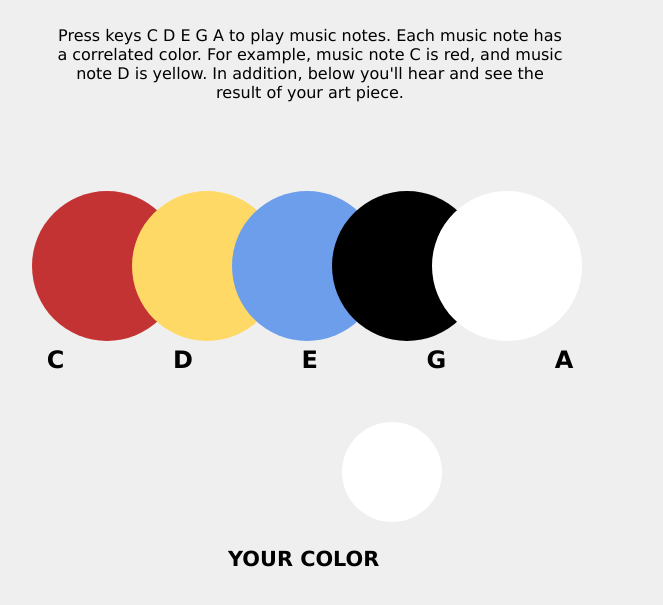
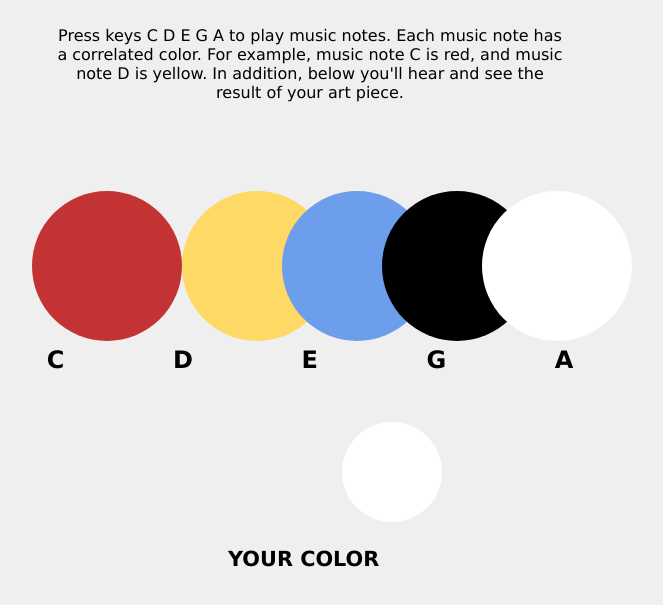
Before and after one commit to tlee07/palette, a plain HTML site: page index.html in a window 1280 px wide. Shown: the part 156-761 px from the top of the page, without its empty margins (330-993 px from the left). Drawn offline with Linux system fonts and the light colour scheme.

Commit message:
Update index.html

```diff
--- a/index.html
+++ b/index.html
@@ -59,10 +59,10 @@ h3{
 
 <svg style="text-align:center;" width="800" height="200">
   <circle cx="75" cy="100" r="75" fill="rgb(196,51,51)" value="PLAY" onclick="playC()"/>
-  <circle cx="175" cy="100" r="75" fill="rgb(255,217,102)" value="PLAY" onclick="playD()"/>
-  <circle cx="275" cy="100" r="75" fill="#6C9EEB" value="PLAY" onclick="playE()"/>
-  <circle cx="375" cy="100" r="75" fill="#000000" value="PLAY" onclick="playG()"/>
-  <circle cx="475" cy="100" r="75" fill="#FFFFFF" value="PLAY" onclick="playA()"/>
+  <circle cx="225" cy="100" r="75" fill="rgb(255,217,102)" value="PLAY" onclick="playD()"/>
+  <circle cx="325" cy="100" r="75" fill="#6C9EEB" value="PLAY" onclick="playE()"/>
+  <circle cx="425" cy="100" r="75" fill="#000000" value="PLAY" onclick="playG()"/>
+  <circle cx="525" cy="100" r="75" fill="#FFFFFF" value="PLAY" onclick="playA()"/>
 </svg>
 
 
```
